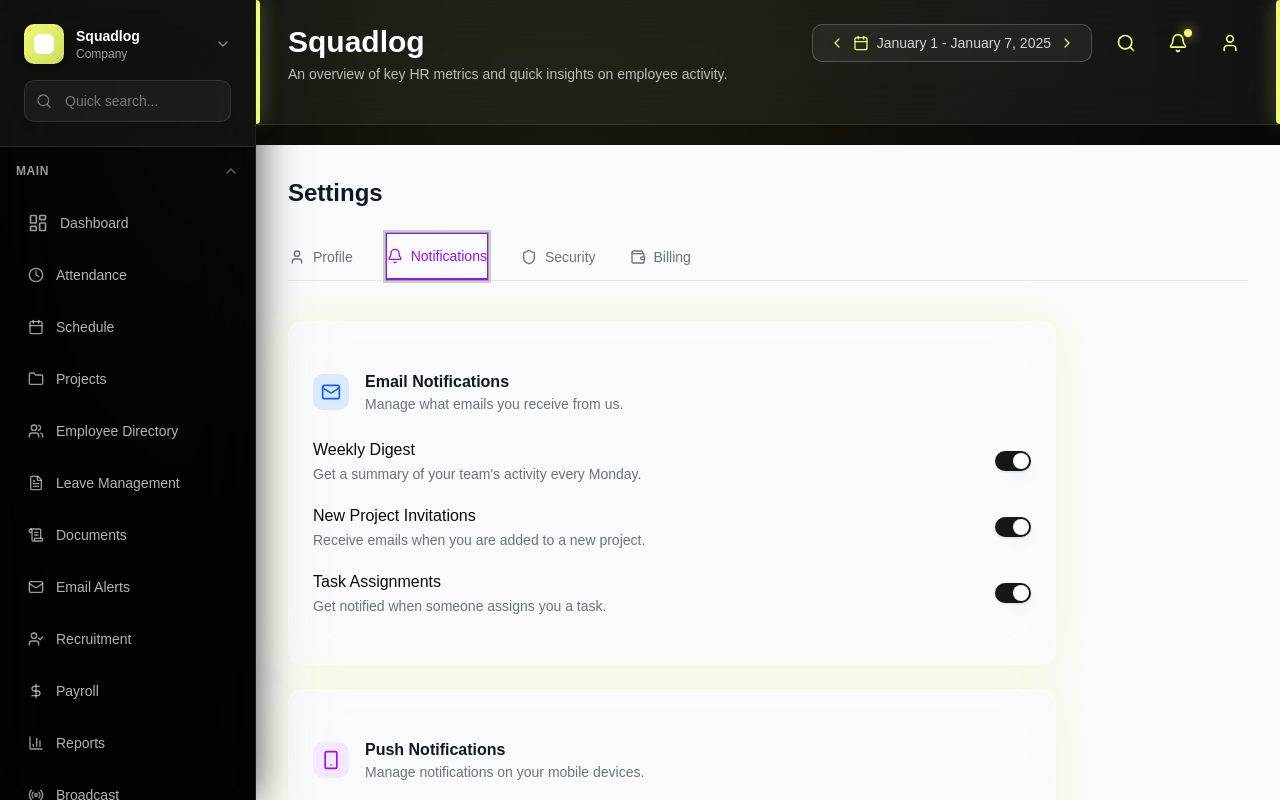
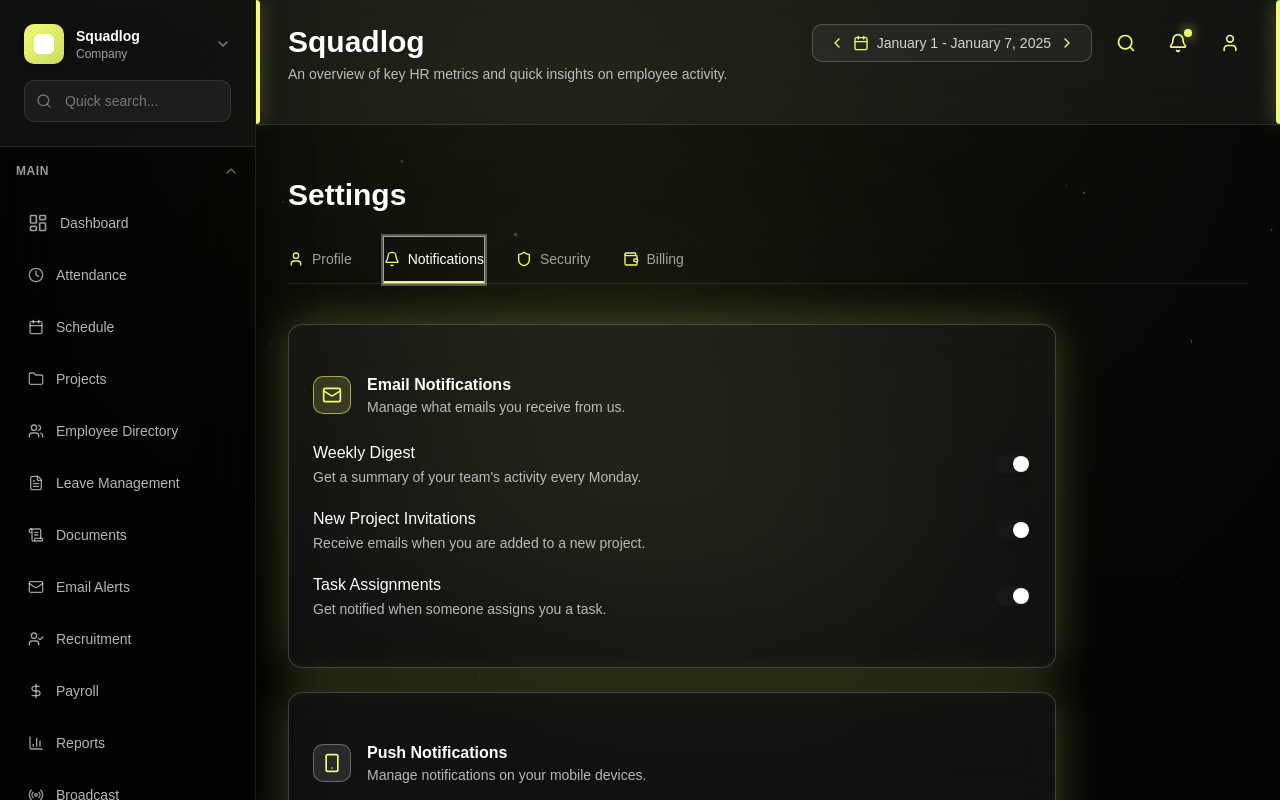
Before and after one commit to nexoviasoft/nexoviasoft-console, a Next.js app: page /admin/settings in a window 1280 px wide. Both pictures are taken after a click on the tab "Notifications". Built offline with nearby package versions, Linux system fonts and the light colour scheme; no server answers; a web font is replaced by a local one.

Commit message:
Changes settings  pages color

```diff
--- a/src/app/admin/settings/page.js
+++ b/src/app/admin/settings/page.js
@@ -8,39 +8,39 @@ import { User, Bell, Shield, Wallet } from "lucide-react";
 
 export default function Settings() {
   return (
-    <div className="bg-gray-50 px-8 py-8">
+    <div className="px-8 py-8">
       <div className="max-w-[1600px] w-full mx-auto">
-            <h1 className="text-2xl font-bold text-gray-900 mb-6">Settings</h1>
+            <h1 className="text-3xl font-bold text-white mb-6">Settings</h1>
 
             <Tabs defaultValue="profile" className="w-full">
-              <div className="border-b border-gray-200 mb-8">
+              <div className="border-b border-white/10 mb-8">
                 <TabsList className="bg-transparent h-auto p-0 space-x-8">
                   <TabsTrigger
                     value="profile"
-                    className="data-[state=active]:bg-transparent data-[state=active]:shadow-none data-[state=active]:border-b-2 data-[state=active]:border-purple-600 rounded-none px-0 py-3 text-gray-500 data-[state=active]:text-purple-600 flex items-center gap-2"
+                    className="bg-transparent data-[state=active]:bg-transparent border-0 border-b-2 border-transparent data-[state=active]:border-[#EFFC76] rounded-none px-0 py-3 text-white/60 data-[state=active]:text-white flex items-center gap-2"
                   >
-                    <User className="w-4 h-4" />
+                    <User className="w-4 h-4 text-[#EFFC76]" />
                     Profile
                   </TabsTrigger>
                   <TabsTrigger
                     value="notifications"
-                     className="data-[state=active]:bg-transparent data-[state=active]:shadow-none data-[state=active]:border-b-2 data-[state=active]:border-purple-600 rounded-none px-0 py-3 text-gray-500 data-[state=active]:text-purple-600 flex items-center gap-2"
+                     className="bg-transparent data-[state=active]:bg-transparent border-0 border-b-2 border-transparent data-[state=active]:border-[#EFFC76] rounded-none px-0 py-3 text-white/60 data-[state=active]:text-white flex items-center gap-2"
                   >
-                    <Bell className="w-4 h-4" />
+                    <Bell className="w-4 h-4 text-[#EFFC76]" />
                     Notifications
                   </TabsTrigger>
                   <TabsTrigger
                     value="security"
-                     className="data-[state=active]:bg-transparent data-[state=active]:shadow-none data-[state=active]:border-b-2 data-[state=active]:border-purple-600 rounded-none px-0 py-3 text-gray-500 data-[state=active]:text-purple-600 flex items-center gap-2"
+                     className="bg-transparent data-[state=active]:bg-transparent border-0 border-b-2 border-transparent data-[state=active]:border-[#EFFC76] rounded-none px-0 py-3 text-white/60 data-[state=active]:text-white flex items-center gap-2"
                   >
-                    <Shield className="w-4 h-4" />
+                    <Shield className="w-4 h-4 text-[#EFFC76]" />
                     Security
                   </TabsTrigger>
                    <TabsTrigger
                     value="billing"
-                     className="data-[state=active]:bg-transparent data-[state=active]:shadow-none data-[state=active]:border-b-2 data-[state=active]:border-purple-600 rounded-none px-0 py-3 text-gray-500 data-[state=active]:text-purple-600 flex items-center gap-2"
+                     className="bg-transparent data-[state=active]:bg-transparent border-0 border-b-2 border-transparent data-[state=active]:border-[#EFFC76] rounded-none px-0 py-3 text-white/60 data-[state=active]:text-white flex items-center gap-2"
                   >
-                    <Wallet className="w-4 h-4" />
+                    <Wallet className="w-4 h-4 text-[#EFFC76]" />
                     Billing
                   </TabsTrigger>
                 </TabsList>
@@ -55,17 +55,17 @@ export default function Settings() {
               </TabsContent>
 
               <TabsContent value="security" className="mt-0 outline-none">
-                <div className="py-12 text-center text-gray-500 bg-white rounded-lg border border-dashed border-gray-200">
-                  <Shield className="w-12 h-12 mx-auto mb-4 text-gray-300" />
-                  <h3 className="text-lg font-medium text-gray-900">Security Settings</h3>
+                <div className="py-12 text-center text-white/70 glass-card rounded-xl border border-dashed border-white/30">
+                  <Shield className="w-12 h-12 mx-auto mb-4 text-[#EFFC76]" />
+                  <h3 className="text-lg font-medium text-white">Security Settings</h3>
                   <p>Two-factor authentication and password management coming soon.</p>
                 </div>
               </TabsContent>
 
               <TabsContent value="billing" className="mt-0 outline-none">
-                <div className="py-12 text-center text-gray-500 bg-white rounded-lg border border-dashed border-gray-200">
-                  <Wallet className="w-12 h-12 mx-auto mb-4 text-gray-300" />
-                  <h3 className="text-lg font-medium text-gray-900">Billing & Plans</h3>
+                <div className="py-12 text-center text-white/70 glass-card rounded-xl border border-dashed border-white/30">
+                  <Wallet className="w-12 h-12 mx-auto mb-4 text-[#EFFC76]" />
+                  <h3 className="text-lg font-medium text-white">Billing & Plans</h3>
                   <p>Invoices and subscription management coming soon.</p>
                 </div>
               </TabsContent>
--- a/src/components/admin/settings/NotificationSettings.js
+++ b/src/components/admin/settings/NotificationSettings.js
@@ -9,37 +9,37 @@ import { Bell, Mail, Smartphone } from "lucide-react";
 export default function NotificationSettings() {
   return (
     <div className="max-w-3xl space-y-6">
-      <Card className="shadow-sm border-gray-100">
+      <Card className="glass-card border-white/20">
         <CardContent className="p-6">
           <div className="flex items-center gap-4 mb-6">
-            <div className="p-2 bg-blue-100 rounded-lg">
-              <Mail className="w-5 h-5 text-blue-600" />
+            <div className="p-2 bg-[#EFFC76]/15 rounded-lg border border-[#EFFC76]/60">
+              <Mail className="w-5 h-5 text-[#EFFC76]" />
             </div>
             <div>
-              <h3 className="font-semibold text-gray-900">Email Notifications</h3>
-              <p className="text-sm text-gray-500">Manage what emails you receive from us.</p>
+              <h3 className="font-semibold text-white">Email Notifications</h3>
+              <p className="text-sm text-white/70">Manage what emails you receive from us.</p>
             </div>
           </div>
 
           <div className="space-y-5">
             <div className="flex items-center justify-between">
               <div className="space-y-0.5">
-                <Label className="text-base">Weekly Digest</Label>
-                <p className="text-sm text-gray-500">Get a summary of your team's activity every Monday.</p>
+                <Label className="text-base text-white">Weekly Digest</Label>
+                <p className="text-sm text-white/70">Get a summary of your team's activity every Monday.</p>
               </div>
               <Switch defaultChecked />
             </div>
             <div className="flex items-center justify-between">
               <div className="space-y-0.5">
-                <Label className="text-base">New Project Invitations</Label>
-                <p className="text-sm text-gray-500">Receive emails when you are added to a new project.</p>
+                <Label className="text-base text-white">New Project Invitations</Label>
+                <p className="text-sm text-white/70">Receive emails when you are added to a new project.</p>
               </div>
               <Switch defaultChecked />
             </div>
              <div className="flex items-center justify-between">
               <div className="space-y-0.5">
-                <Label className="text-base">Task Assignments</Label>
-                <p className="text-sm text-gray-500">Get notified when someone assigns you a task.</p>
+                <Label className="text-base text-white">Task Assignments</Label>
+                <p className="text-sm text-white/70">Get notified when someone assigns you a task.</p>
               </div>
               <Switch defaultChecked />
             </div>
@@ -47,30 +47,30 @@ export default function NotificationSettings() {
         </CardContent>
       </Card>
 
-      <Card className="shadow-sm border-gray-100">
+      <Card className="glass-card border-white/20">
         <CardContent className="p-6">
           <div className="flex items-center gap-4 mb-6">
-            <div className="p-2 bg-purple-100 rounded-lg">
-              <Smartphone className="w-5 h-5 text-purple-600" />
+            <div className="p-2 bg-white/10 rounded-lg border border-white/30">
+              <Smartphone className="w-5 h-5 text-[#EFFC76]" />
             </div>
             <div>
-              <h3 className="font-semibold text-gray-900">Push Notifications</h3>
-              <p className="text-sm text-gray-500">Manage notifications on your mobile devices.</p>
+              <h3 className="font-semibold text-white">Push Notifications</h3>
+              <p className="text-sm text-white/70">Manage notifications on your mobile devices.</p>
             </div>
           </div>
 
           <div className="space-y-5">
             <div className="flex items-center justify-between">
               <div className="space-y-0.5">
-                <Label className="text-base">Direct Messages</Label>
-                <p className="text-sm text-gray-500">Instant notifications for team chats.</p>
+                <Label className="text-base text-white">Direct Messages</Label>
+                <p className="text-sm text-white/70">Instant notifications for team chats.</p>
               </div>
               <Switch defaultChecked />
             </div>
             <div className="flex items-center justify-between">
               <div className="space-y-0.5">
-                <Label className="text-base">Mentions</Label>
-                <p className="text-sm text-gray-500">Get notified when someone mentions you in a comment.</p>
+                <Label className="text-base text-white">Mentions</Label>
+                <p className="text-sm text-white/70">Get notified when someone mentions you in a comment.</p>
               </div>
               <Switch defaultChecked />
             </div>
```
Also changed, not shown: src/components/admin/settings/ProfileSettings.js (+48 -18 lines).
